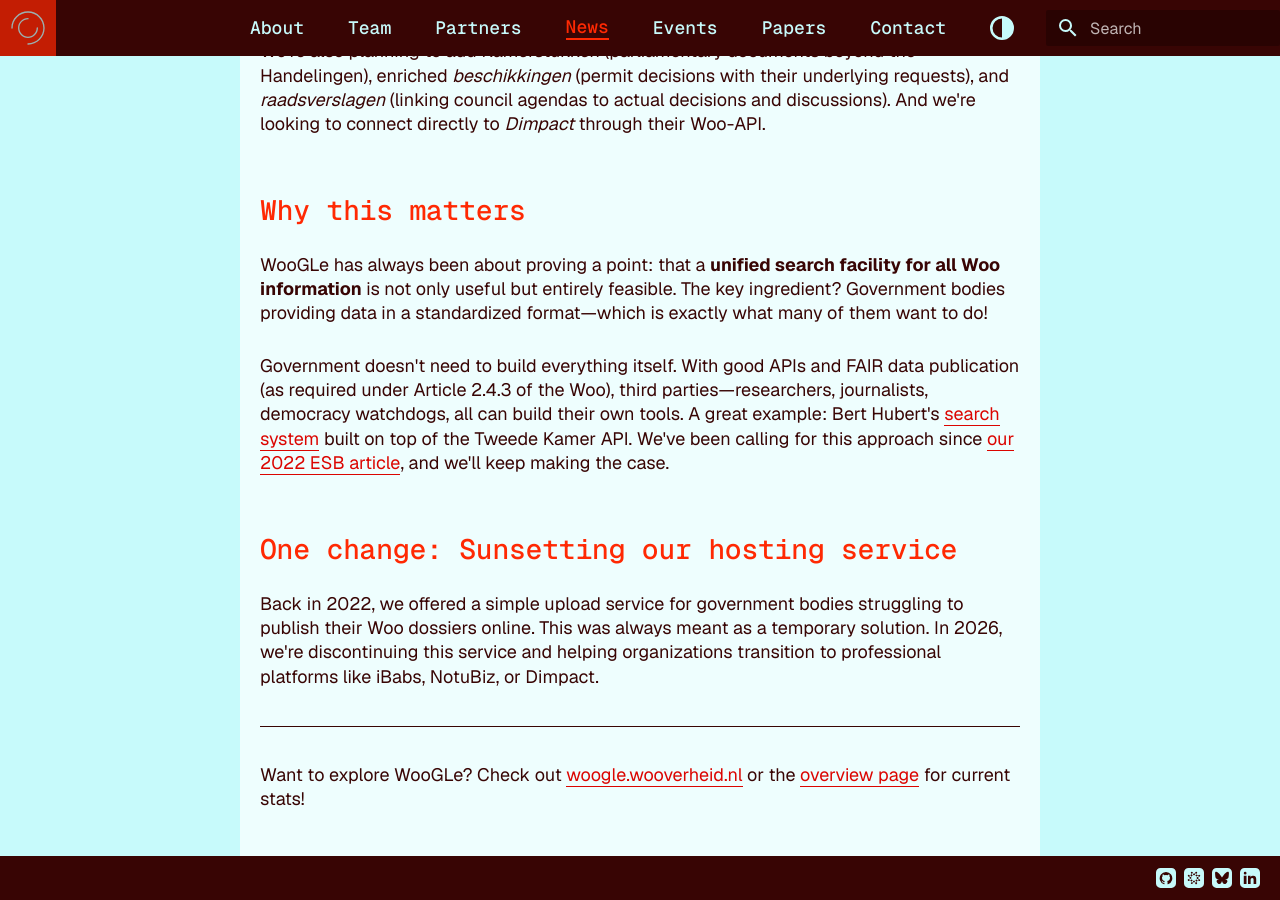
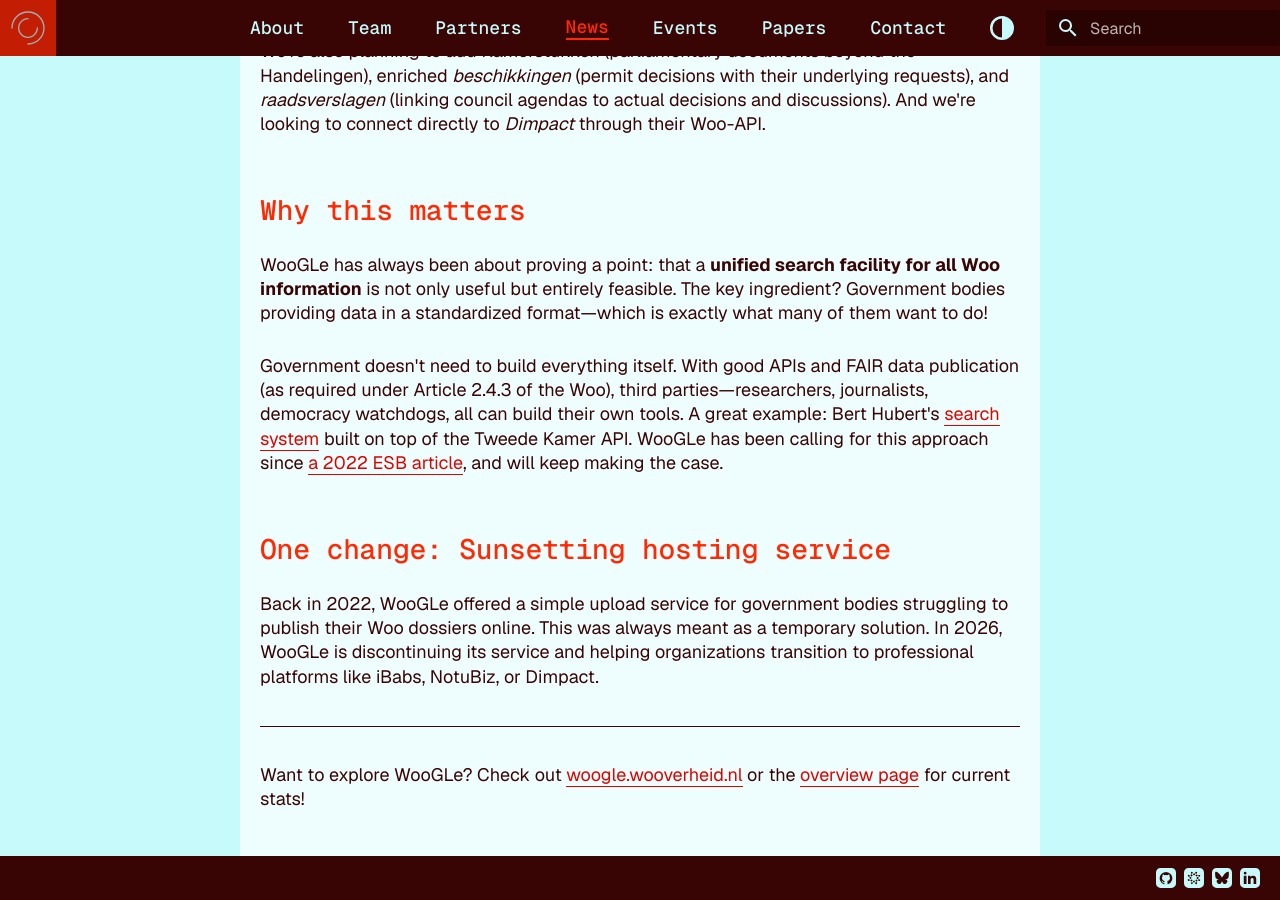
Before and after one commit to opengov-lab/opengov-lab.github.io, an MkDocs documentation site: the page built from docs/blog/posts/20260108-woogle-keeps-growing/woogle-growth-2025.md, in a window 1280 px wide and 900 px high, scrolled down 1457 px. Built offline with MkDocs 1.6.1 and Material for MkDocs 9.7.7, drawn with Linux system fonts in a browser that asks for light colours; some web fonts are replaced.

Commit message:
Update text for clarity and consistency

```diff
--- a/docs/blog/posts/20260108-woogle-keeps-growing/woogle-growth-2025.md
+++ b/docs/blog/posts/20260108-woogle-keeps-growing/woogle-growth-2025.md
@@ -38,11 +38,11 @@
 
 WooGLe has always been about proving a point: that a **unified search facility for all Woo information** is not only useful but entirely feasible. The key ingredient? Government bodies providing data in a standardized format—which is exactly what many of them want to do!
 
-Government doesn't need to build everything itself. With good APIs and FAIR data publication (as required under Article 2.4.3 of the Woo), third parties—researchers, journalists, democracy watchdogs, all can build their own tools. A great example: Bert Hubert's [search system](https://berthub.eu/tkconv/) built on top of the Tweede Kamer API. We've been calling for this approach since [our 2022 ESB article](https://esb.nu/openbaarheid-van-bestuur-kan-vrijwel-kosteloos-beter/), and we'll keep making the case.
+Government doesn't need to build everything itself. With good APIs and FAIR data publication (as required under Article 2.4.3 of the Woo), third parties—researchers, journalists, democracy watchdogs, all can build their own tools. A great example: Bert Hubert's [search system](https://berthub.eu/tkconv/) built on top of the Tweede Kamer API. WooGLe has been calling for this approach since [a 2022 ESB article](https://esb.nu/openbaarheid-van-bestuur-kan-vrijwel-kosteloos-beter/), and will keep making the case.
 
-## One change: Sunsetting our hosting service
+## One change: Sunsetting hosting service
 
-Back in 2022, we offered a simple upload service for government bodies struggling to publish their Woo dossiers online. This was always meant as a temporary solution. In 2026, we're discontinuing this service and helping organizations transition to professional platforms like iBabs, NotuBiz, or Dimpact.
+Back in 2022, WooGLe offered a simple upload service for government bodies struggling to publish their Woo dossiers online. This was always meant as a temporary solution. In 2026, WooGLe is discontinuing its service and helping organizations transition to professional platforms like iBabs, NotuBiz, or Dimpact.
 
 ---
 
```
